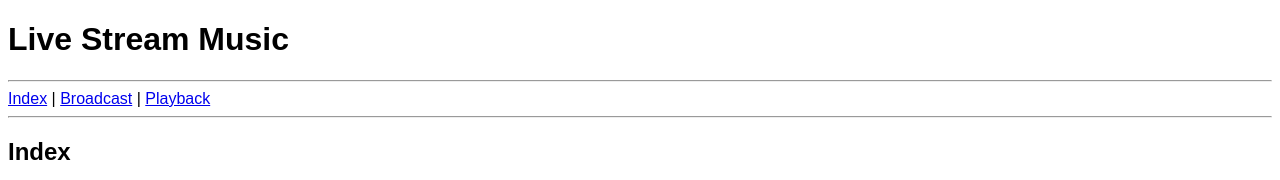
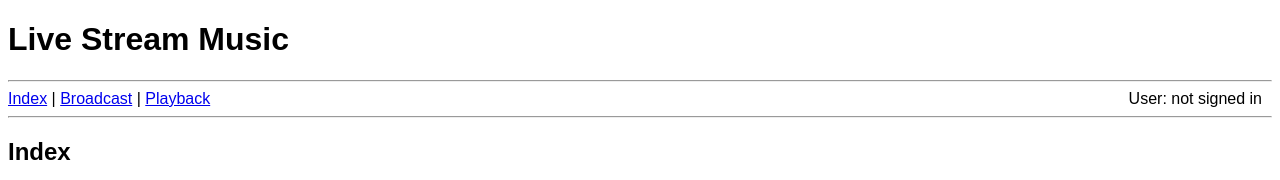
Before and after one commit to hughCulling/lsm-next-js, a Next.js app: page / in a window 1280 px wide. Shown: the top 180 px of the page. Built offline with nearby package versions, Linux system fonts and the light colour scheme.

Commit message:
Added Status.

```diff
--- a/src/app/ui/header.js
+++ b/src/app/ui/header.js
@@ -11,6 +11,7 @@ export default function Header({ status }) {
         <Link href="sign-in">Broadcast</Link>
         <span> | </span>
         <Link href="playback">Playback</Link>
+        <span className="status">User: not signed in</span>
       </nav>
       <hr />
     </>
```
